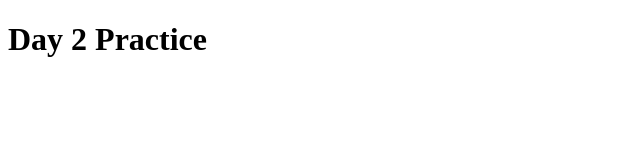
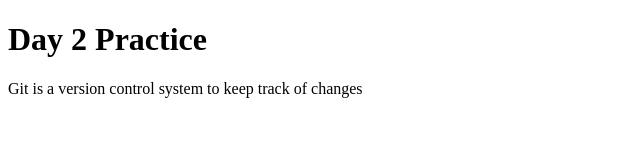
Before and after one commit to Zakharcs/FrontEnd, a plain HTML site: page practice.html in a window 1280 px wide. Shown: the whole page, without its empty margins (0-640 px from the left). Drawn offline with Linux system fonts and the light colour scheme.

Commit message:
More work is done

```diff
--- a/practice.html
+++ b/practice.html
@@ -12,6 +12,8 @@
 
     <h1>Day 2 Practice</h1>
 
+    <p>Git is a version control system to keep track of changes</p>
+
 
 
 
```
